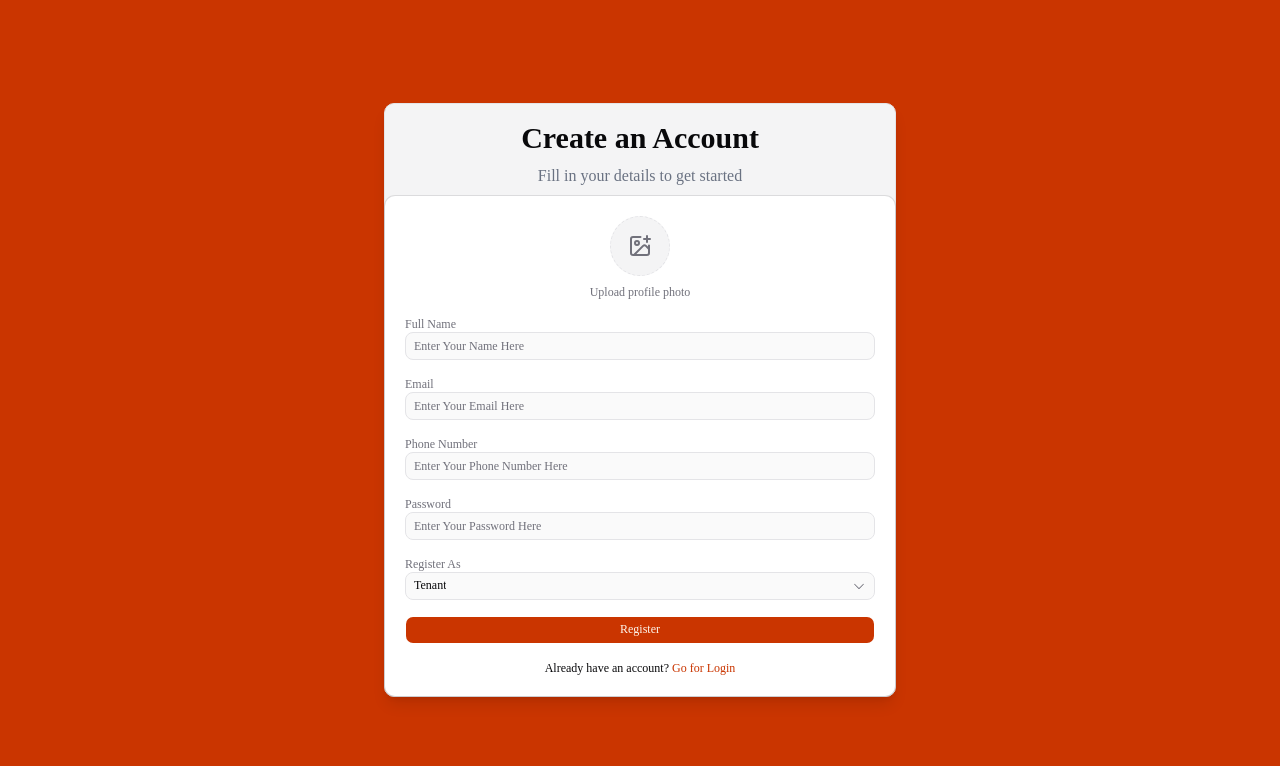
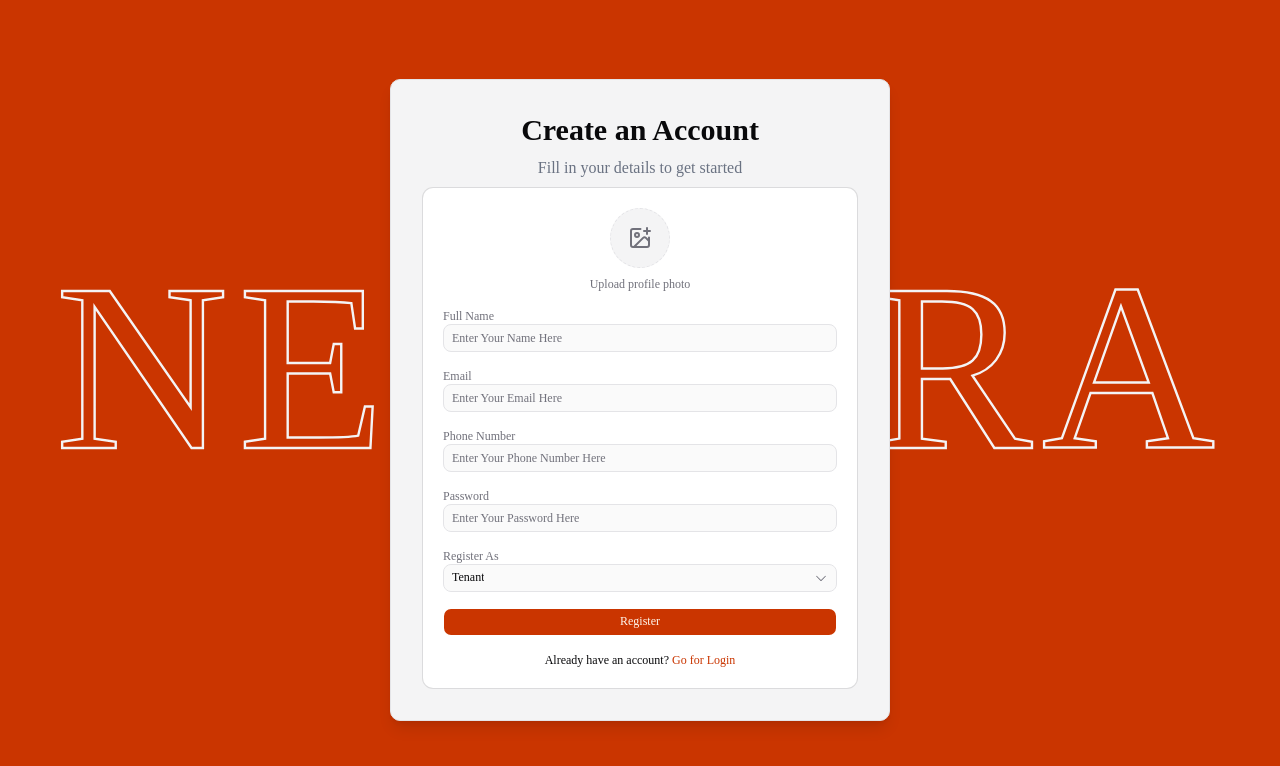
Before and after one commit to sumayaislamm/Nestora_Frontend, a Next.js app: page /register in a window 1280 px wide. Shown: the top 766 px of the page. Built offline with nearby package versions, Linux system fonts and the light colour scheme.

Commit message:
design completed

```diff
--- a/app/(auth)/_components/LoginForm.tsx
+++ b/app/(auth)/_components/LoginForm.tsx
@@ -5,13 +5,10 @@ import { Card } from "@/components/ui/card";
 import { Input } from "@/components/ui/input";
 import { ArrowRight, Lock, Mail } from "lucide-react";
 import Link from "next/link";
-import React from "react";
 
 const LoginForm = () => {
-    // console.log(process.env.BACKEND_API_URL)
   return (
     <form className="w-full space-y-6">
-
       <Card className="p-5 space-y-4">
         <div className="space-y-2">
           <label
--- /dev/null
+++ b/app/(auth)/_components/NestoraBackground.tsx
@@ -0,0 +1,24 @@
+const NestoraBackground = () => {
+  return (
+    <div className="absolute bg-primary inset-0 flex items-center justify-center overflow-hidden pointer-events-none">
+      <svg viewBox="0 0 800 300" className="w-full h-auto">
+        <text
+          x="400"
+          y="180"
+          textAnchor="middle"
+          fontSize="150"
+          fontWeight="500"
+          fill="none"
+          stroke="currentColor"
+          strokeWidth="1.5"
+          letterSpacing="6"
+          className=" text-accent"
+        >
+          NESTORA
+        </text>
+      </svg>
+    </div>
+  );
+};
+
+export default NestoraBackground;
--- a/app/(auth)/login/page.tsx
+++ b/app/(auth)/login/page.tsx
@@ -1,12 +1,50 @@
+"use client"
 
-
+import { useEffect, useRef, useState } from "react";
 import LoginForm from "../_components/LoginForm";
+import NestoraBackground from "../_components/NestoraBackground";
 
 function LoginPage() {
+  // Card moving animation start
+  const [position, setPosition] = useState({ x: 0, y: 0 });
+  const dragRef = useRef({ dragging: false, startX: 0, startY: 0 });
+
+  const handleMouseDown = (e: React.MouseEvent) => {
+    dragRef.current = {
+      dragging: true,
+      startX: e.clientX - position.x,
+      startY: e.clientY - position.y,
+    };
+  };
+
+  useEffect(() => {
+    const handleMouseMove = (e: MouseEvent) => {
+      if (!dragRef.current.dragging) return;
+      setPosition({
+        x: e.clientX - dragRef.current.startX,
+        y: e.clientY - dragRef.current.startY,
+      });
+    };
+    const handleMouseUp = () => {
+      dragRef.current.dragging = false;
+    };
+    window.addEventListener("mousemove", handleMouseMove);
+    window.addEventListener("mouseup", handleMouseUp);
+    return () => {
+      window.removeEventListener("mousemove", handleMouseMove);
+      window.removeEventListener("mouseup", handleMouseUp);
+    };
+  }, [position]);
+  // Card moving animation end
   return (
     <>
-      <div className="flex min-h-screen items-center bg-primary justify-center">
-        <div className="w-full max-w-md space-y-6 bg-accent rounded-lg border p-8 shadow-lg">
+      <div className="relative flex min-h-screen items-center justify-center overflow-hidden">
+        <NestoraBackground />
+        <div
+          className="cursor-grab active:cursor-grabbing relative z-10 w-full max-w-sm space-y-6 p-8  bg-accent rounded-lg border shadow-lg"
+          style={{ transform: `translate(${position.x}px, ${position.y}px)` }}
+          onMouseDown={handleMouseDown}
+        >
           {/* Form Text  */}
           <div className="space-y-2 text-center">
             <h1 className="text-3xl font-bold">Welcome Back</h1>
--- a/app/(auth)/register/page.tsx
+++ b/app/(auth)/register/page.tsx
@@ -1,9 +1,49 @@
+"use client"
+
+import { useEffect, useRef, useState } from "react";
 import RegisterForm from "../_components/RegisterForm";
+import NestoraBackground from "../_components/NestoraBackground";
 
 function RegisterPage() {
+// Card moving animation start
+      const [position, setPosition] = useState({ x: 0, y: 0 });
+      const dragRef = useRef({ dragging: false, startX: 0, startY: 0 });
+
+      const handleMouseDown = (e: React.MouseEvent) => {
+        dragRef.current = {
+          dragging: true,
+          startX: e.clientX - position.x,
+          startY: e.clientY - position.y,
+        };
+      };
+
+      useEffect(() => {
+        const handleMouseMove = (e: MouseEvent) => {
+          if (!dragRef.current.dragging) return;
+          setPosition({
+            x: e.clientX - dragRef.current.startX,
+            y: e.clientY - dragRef.current.startY,
+          });
+        };
+        const handleMouseUp = () => {
+          dragRef.current.dragging = false;
+        };
+        window.addEventListener("mousemove", handleMouseMove);
+        window.addEventListener("mouseup", handleMouseUp);
+        return () => {
+          window.removeEventListener("mousemove", handleMouseMove);
+          window.removeEventListener("mouseup", handleMouseUp);
+        };
+      }, [position]);
+      // Card moving animation end
   return (
     <div className="flex min-h-screen items-center justify-center bg-primary">
-      <div className="w-full max-w-lg space-y-2 pt-4 rounded-lg border bg-accent shadow-lg">
+        <NestoraBackground />
+        <div
+          className=" space-y-2 pt-4 rounded-lg border bg-accent shadow-lg cursor-grab active:cursor-grabbing relative z-10 lg:w-125 lg:p-8 p-3 "
+          style={{ transform: `translate(${position.x}px, ${position.y}px)` }}
+          onMouseDown={handleMouseDown}
+        >
         <div className="space-y-2 text-center">
           <h1 className="text-3xl font-bold">Create an Account</h1>
           <p className="text-gray-500">
```
Also changed, not shown: app/(auth)/_components/RegisterForm.tsx (+5 -2 lines).
